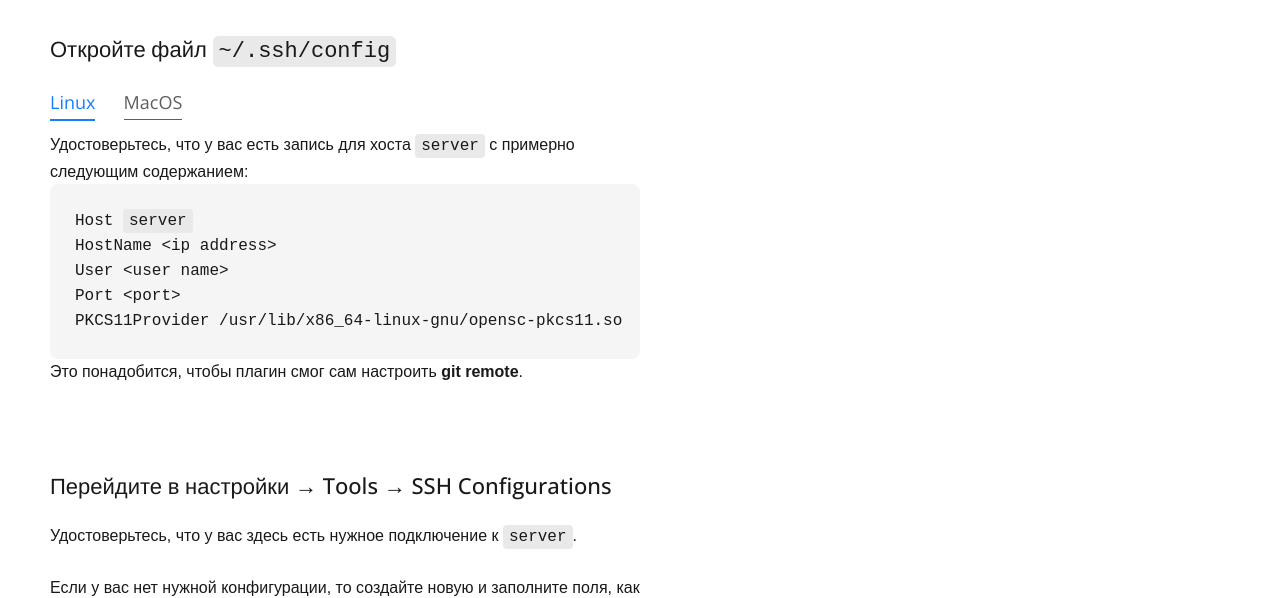
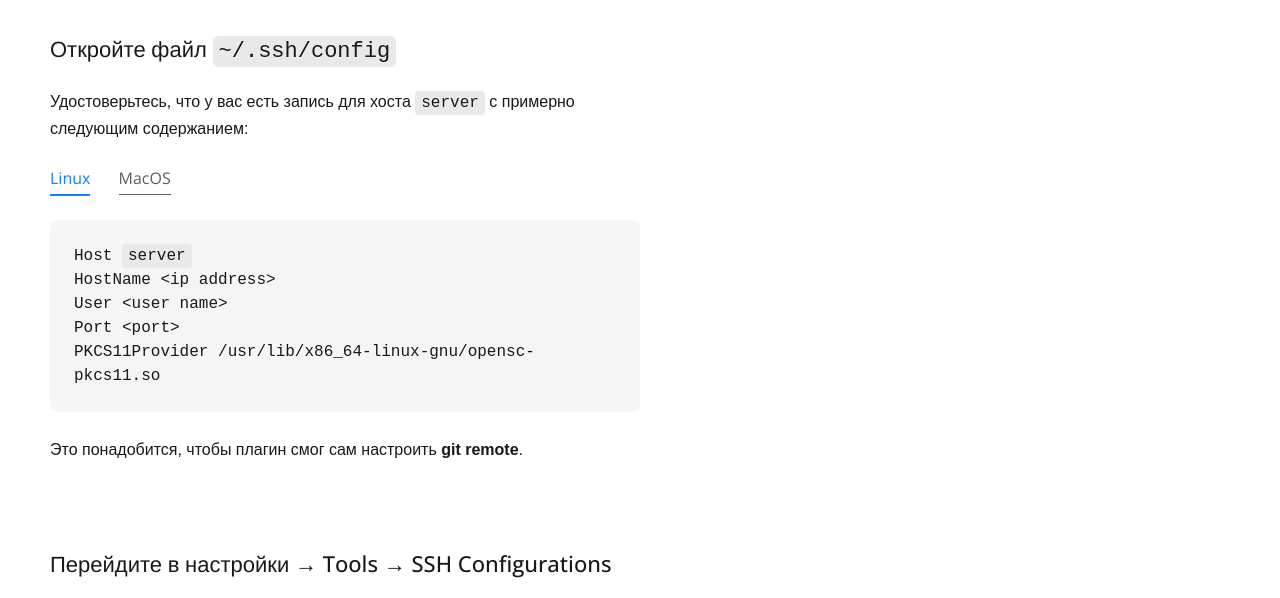
Before and after one commit to VKCOM/admstorm, a plain HTML site: page docs/install.html in a window 1280 px wide. Shown: the part 197-795 px from the top of the page. Drawn offline with nearby package versions, Linux system fonts and the light colour scheme.

Commit message:
added tab implementation

```diff
--- a/docs/css/index.scss
+++ b/docs/css/index.scss
@@ -508,9 +508,9 @@ footer {
   }
 
   .chapter__code-block {
-    //font-size: 15px;
     background-color: #f5f5f5;
-    padding-left: 25px;
+    padding: 24px;
+    margin-bottom: 25px;
     border-radius: 8px;
     display: block;
     white-space: pre-wrap
@@ -548,13 +548,15 @@ footer {
 }
 
 .tabs {
+  margin-bottom: 30px;
+
   ul {
     padding-left: 0;
 
     li {
       display: inline;
       cursor: pointer;
-      font-size: 18px;
+      font-size: 16px;
       color: #5e5e5e;
       padding-bottom: 5px;
       border-bottom: 1px solid #5e5e5e;
--- a/docs/install.html
+++ b/docs/install.html
@@ -54,31 +54,34 @@
                         <h2 class="chapter__small-title">
                             Откройте файл <code class="chapter__code-block__inline">~/.ssh/config</code>
                         </h2>
-                        <div class="tabs">
-                            <ul>
-                                <li id="tabs__active" data-item-name="linux">Linux</li>
-                                <li data-item-name="macos">MacOS</li>
-                            </ul>
-                        </div>
 
                         <p class="chapter__text">
                             Удостоверьтесь, что у вас есть запись для хоста <span class="server-name"></span> с примерно
                             следующим содержанием:
-                            <code class="chapter__code-block" id="chapter__code-block_active" data-item-name="linux">
-Host <span class="server-name"></span>
+                        </p>
+
+                        <div class="tabbed_block">
+                            <div class="tabs">
+                                <ul>
+                                    <li data-item-name="linux" id="tabs__active">Linux</li>
+                                    <li data-item-name="macos">MacOS</li>
+                                </ul>
+                            </div>
+
+                            <code class="chapter__code-block" data-item-name="linux"
+                                  id="chapter__code-block_active">Host <span class="server-name"></span>
 HostName &lt;ip address&gt;
 User &lt;user name&gt;
 Port &lt;port&gt;
-PKCS11Provider /usr/lib/x86_64-linux-gnu/opensc-pkcs11.so
-                            </code>
-                            <code class="chapter__code-block" data-item-name="macos">
-Host <span class="server-name"></span>
+PKCS11Provider /usr/lib/x86_64-linux-gnu/opensc-pkcs11.so</code>
+                            <code class="chapter__code-block"
+                                  data-item-name="macos">Host <span class="server-name"></span>
 HostName &lt;ip address&gt;
 User &lt;user name&gt;
 Port &lt;port&gt;
-PKCS11Provider /usr/local/lib/opensc-pkcs11.so
-                            </code>
-
+PKCS11Provider /usr/local/lib/opensc-pkcs11.so</code>
+                        </div>
+                        <p class="chapter__text">
                             Это понадобится, чтобы плагин смог сам настроить <b>git remote</b>.
                         </p>
                     </div>
```
Also changed, not shown: docs/css/index.css, 1 other file.
